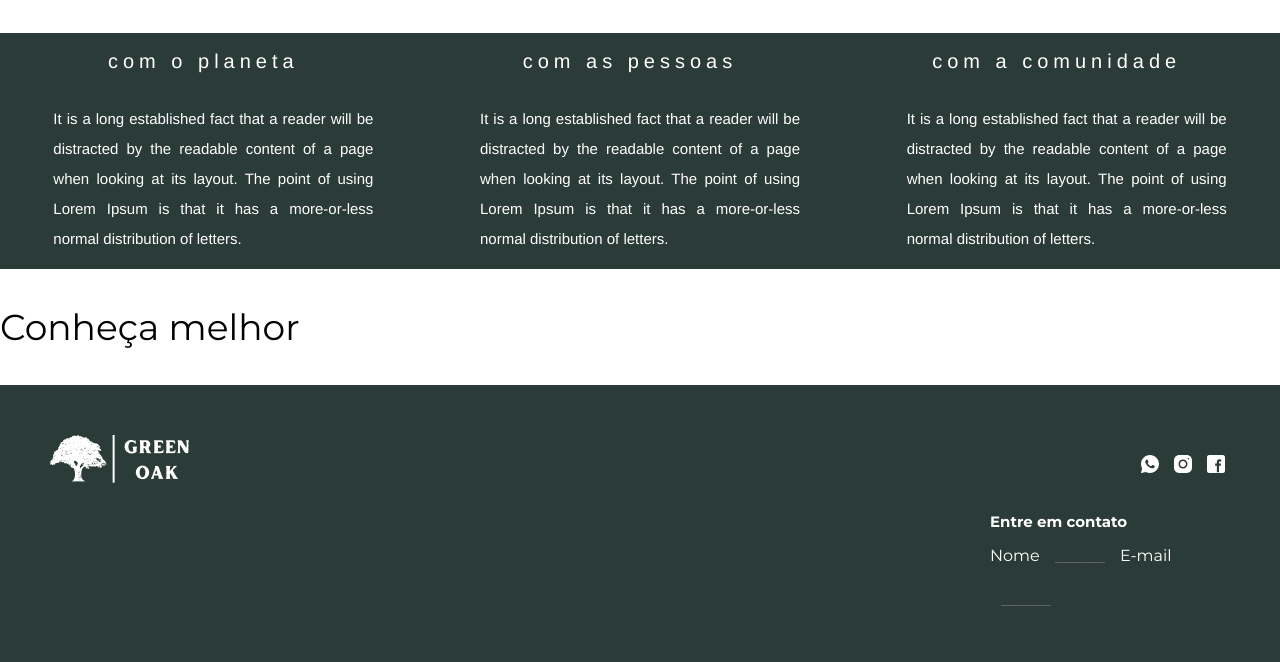
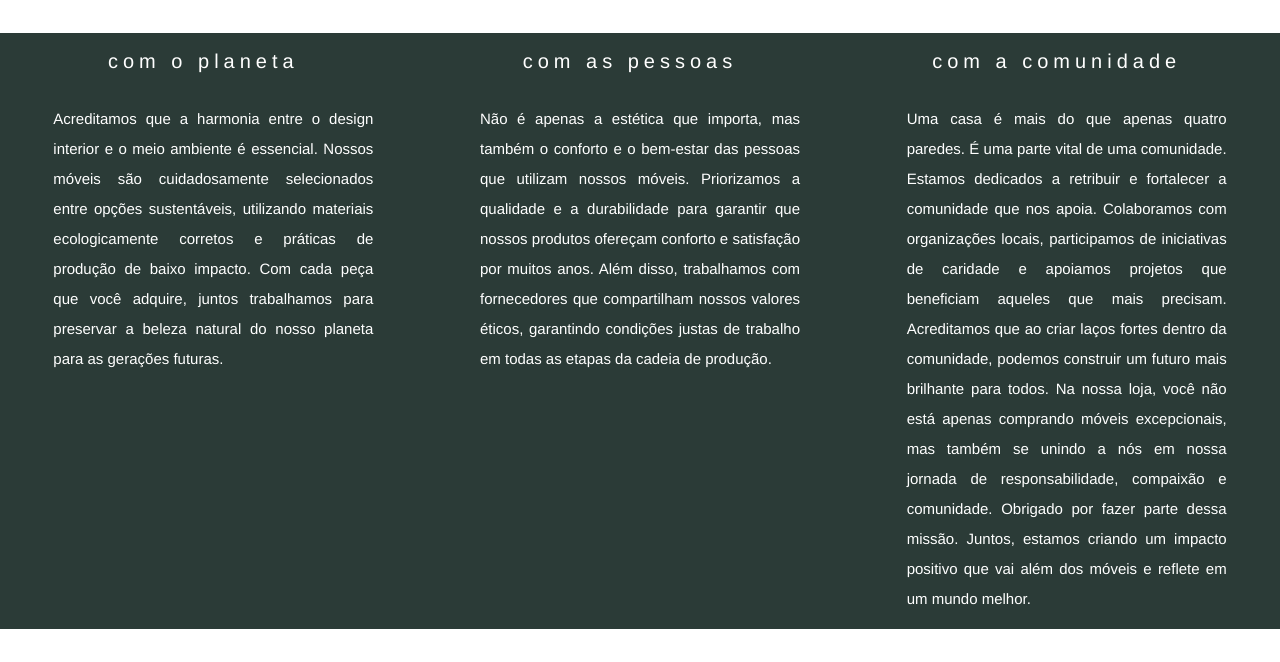
Before and after one commit to Devs-Proz/Projeto-Integrador-Proz-Green-Oak, a plain HTML site: page home.html in a window 1280 px wide. Shown: the part 1307-1969 px from the top of the page. Drawn offline with Linux system fonts and the light colour scheme; files that its build step writes are made by us from their sources.

Commit message:
modificando home

```diff
--- a/home.html
+++ b/home.html
@@ -10,7 +10,7 @@
     <script type="text/javascript" src="./script/script.js"></script>
 
     <link rel="stylesheet" href="style.css">
-    <title>Green Week</title>
+    <title>Green Oak</title>
 </head>
 <body onload="loadCommonElements()">
     <div id="navbar-container"></div>
@@ -54,19 +54,21 @@
                     <div class="responsaTXT">
                         <h2 class="titulo__responsabilidade">com o planeta</h2>
                         <div class="texto__responsabilidade">
-                            <p>It is a long established fact that a reader will be distracted by the readable content of a page when looking at its layout. The point of using Lorem Ipsum is that it has a more-or-less normal distribution of letters.</p>
+                            <p>Acreditamos que a harmonia entre o design interior e o meio ambiente é essencial. Nossos móveis são cuidadosamente selecionados entre opções sustentáveis, utilizando materiais ecologicamente corretos e práticas de produção de baixo impacto. Com cada peça que você adquire, juntos trabalhamos para preservar a beleza natural do nosso planeta para as gerações futuras.</p>
                         </div>
                     </div>
                     <div class="responsaTXT2">
                         <h2 class="titulo__responsabilidade">com as pessoas</h2>
                         <div class="texto__responsabilidade">
-                            <p>It is a long established fact that a reader will be distracted by the readable content of a page when looking at its layout. The point of using Lorem Ipsum is that it has a more-or-less normal distribution of letters.</p>
+                            <p>Não é apenas a estética que importa, mas também o conforto e o bem-estar das pessoas que utilizam nossos móveis. Priorizamos a qualidade e a durabilidade para garantir que nossos produtos ofereçam conforto e satisfação por muitos anos. Além disso, trabalhamos com fornecedores que compartilham nossos valores éticos, garantindo condições justas de trabalho em todas as etapas da cadeia de produção.</p>
                         </div>
                     </div>
                     <div class="responsaTXT3">
                         <h2 class="titulo__responsabilidade">com a comunidade</h2>
                         <div class="texto__responsabilidade">
-                            <p>It is a long established fact that a reader will be distracted by the readable content of a page when looking at its layout. The point of using Lorem Ipsum is that it has a more-or-less normal distribution of letters.</p>
+                            <p>Uma casa é mais do que apenas quatro paredes. É uma parte vital de uma comunidade. Estamos dedicados a retribuir e fortalecer a comunidade que nos apoia. Colaboramos com organizações locais, participamos de iniciativas de caridade e apoiamos projetos que beneficiam aqueles que mais precisam. Acreditamos que ao criar laços fortes dentro da comunidade, podemos construir um futuro mais brilhante para todos.
+
+                                Na nossa loja, você não está apenas comprando móveis excepcionais, mas também se unindo a nós em nossa jornada de responsabilidade, compaixão e comunidade. Obrigado por fazer parte dessa missão. Juntos, estamos criando um impacto positivo que vai além dos móveis e reflete em um mundo melhor.</p>
                         </div>
                     </div>
             </div>
```
